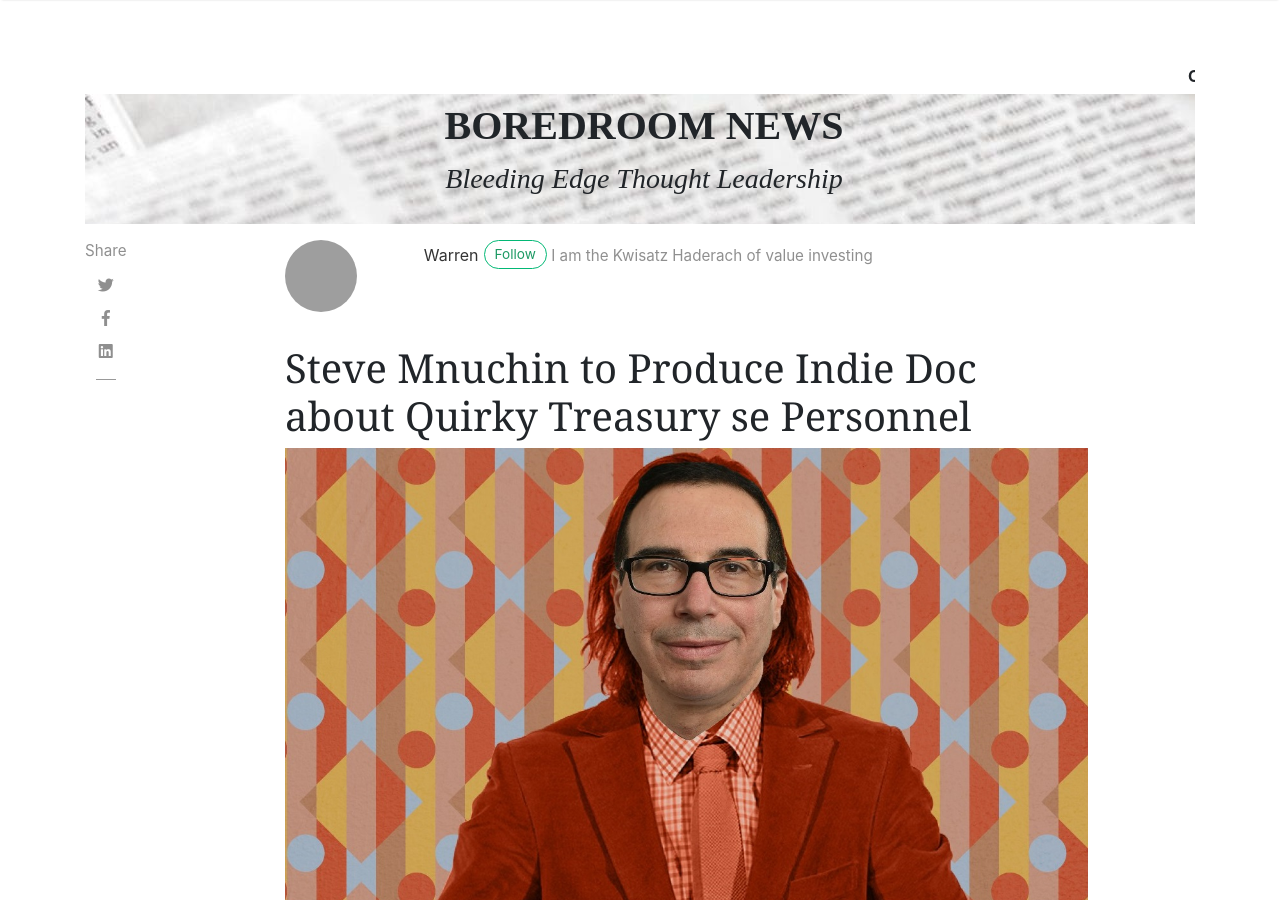
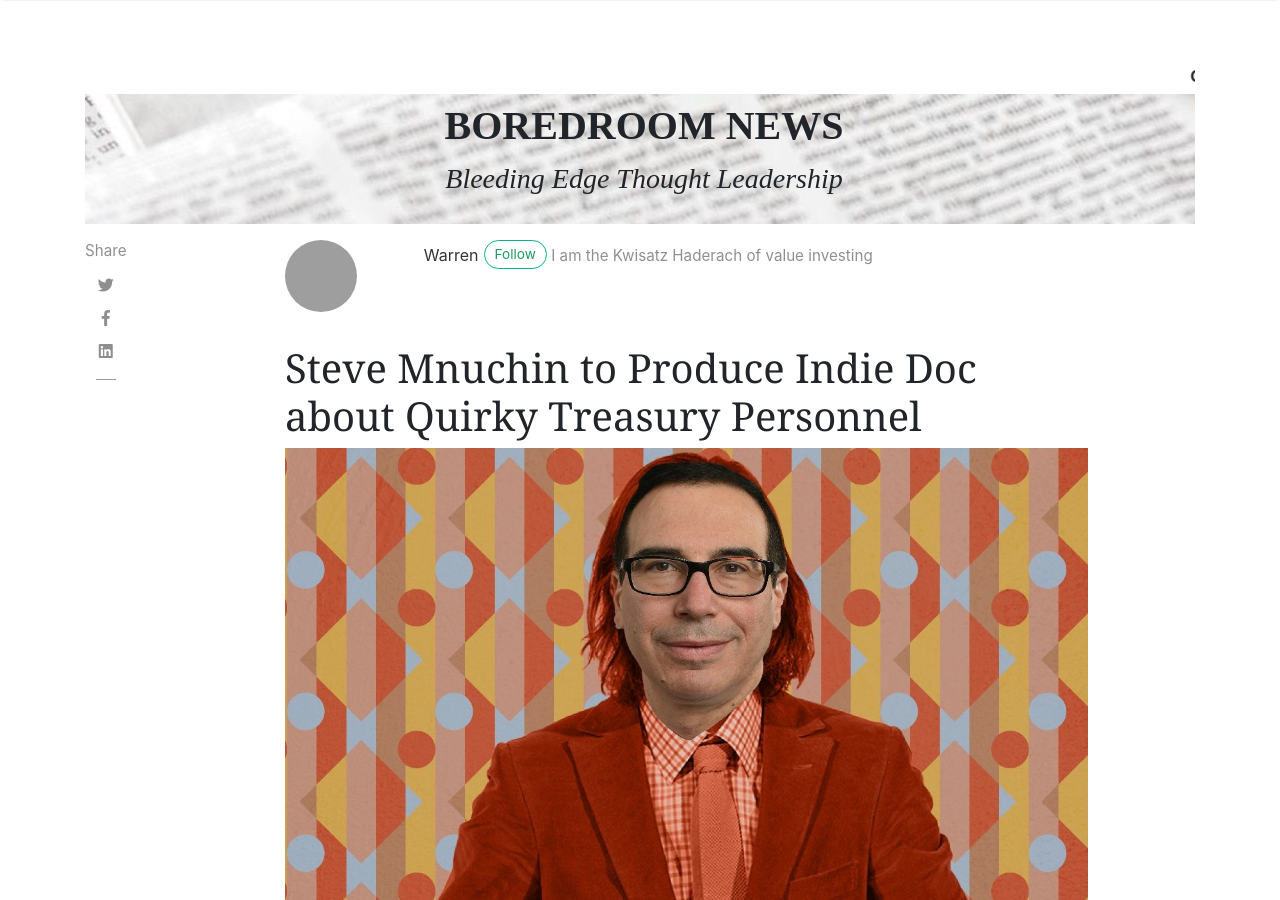
Before and after one commit to etschmidt/boredroomnews, a Jekyll site: the page built from _posts/2018-06-12-mnuchin-indie-doc.md, in a window 1280 px wide and 900 px high. Built offline with Jekyll 4.4.1, drawn with Linux system fonts in a browser that asks for light colours; nearby versions of some CDN libraries; comment, search, counter and statistics services are not loaded; grey boxes are pictures that could not be loaded.

Commit message:
vanguard

```diff
--- a/_posts/2018-06-12-mnuchin-indie-doc.md
+++ b/_posts/2018-06-12-mnuchin-indie-doc.md
@@ -1,9 +1,9 @@
 ---
 layout: post
-title:  "Steve Mnuchin to Produce Indie Doc about Quirky Treasury se Personnel"
+title:  "Steve Mnuchin to Produce Indie Doc about Quirky Treasury Personnel"
 author: warren
 categories: [ Mnuchin, Treasury ]
 image: assets/images/mnuchin.jpg
 featured: false
-hidden: false
+hidden: true
 ---
```
